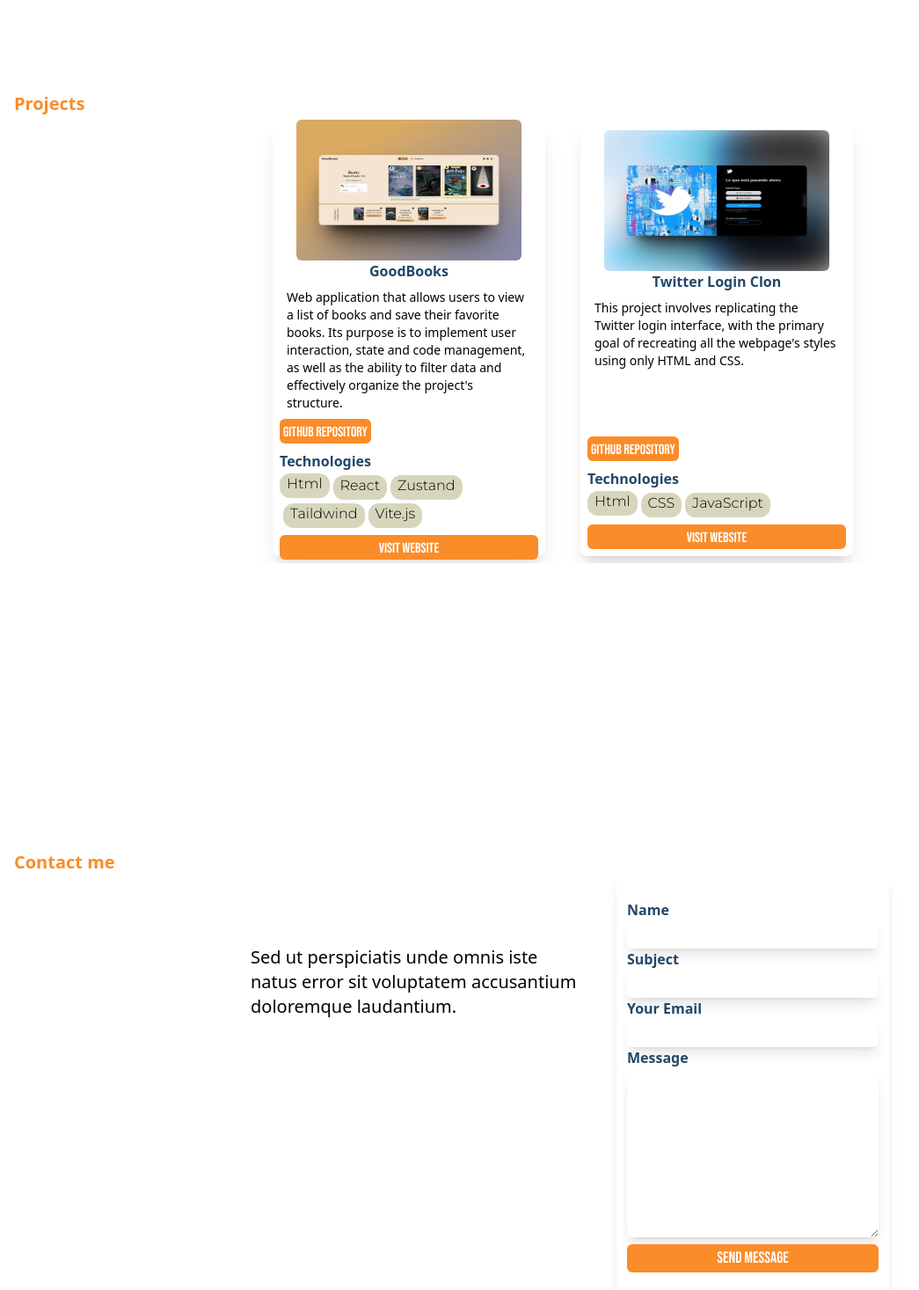
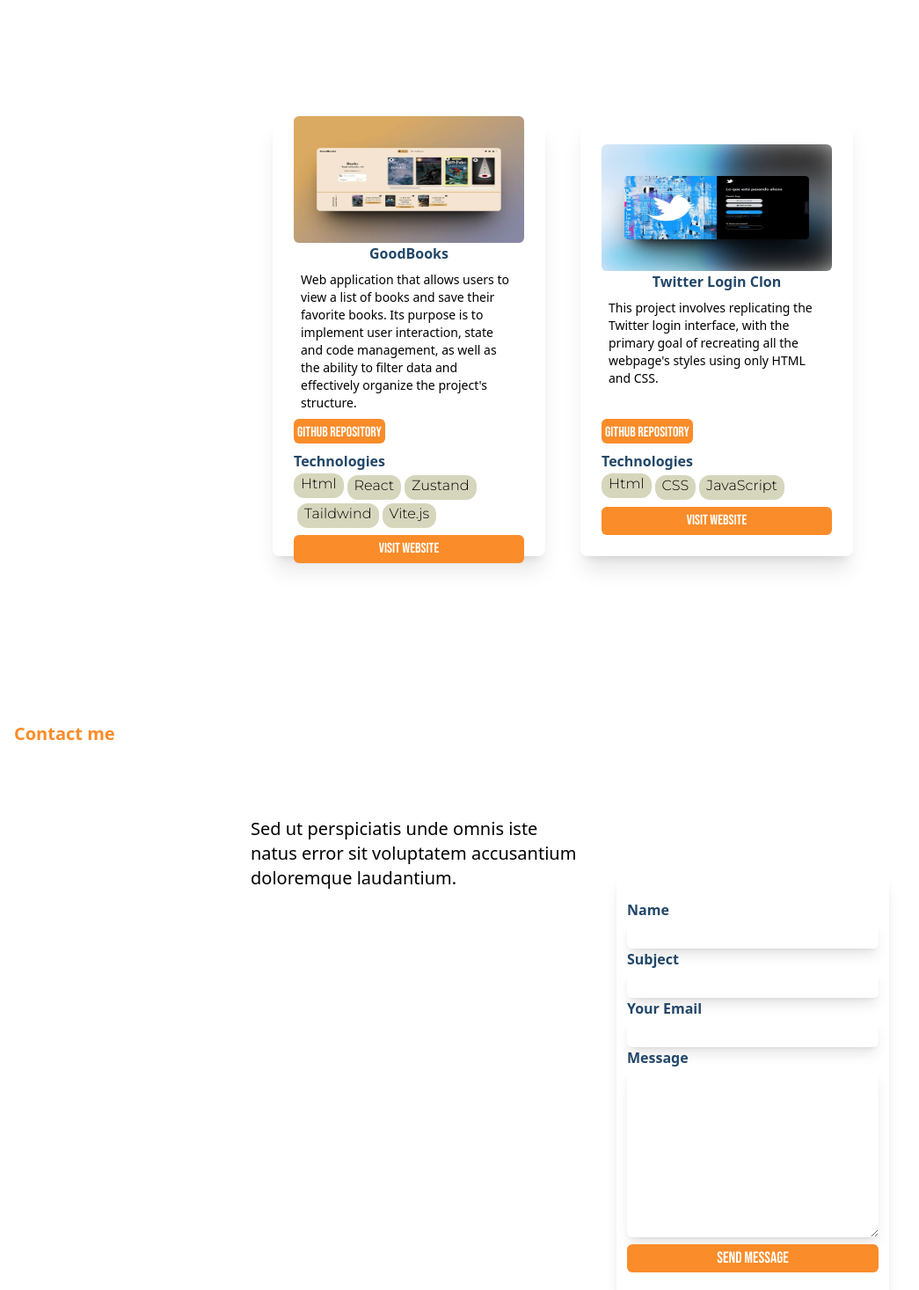
Before and after one commit to Leslie-L/PortafolioProfesional, a React (Vite) app in the folder PortafolioPorfesional/: page / in a window 1280 px wide. Shown: the part 1724-3190 px from the top of the page at 88% size, without its empty margins (0-1045 px from the left). Built offline with nearby package versions, Linux system fonts and the light colour scheme.

Commit message:
fixing layout and scroll

```diff
--- a/PortafolioPorfesional/src/Components/Contact/index.jsx
+++ b/PortafolioPorfesional/src/Components/Contact/index.jsx
@@ -36,12 +36,12 @@ function Contact() {
 
     }
     return(
-        <section id="contact" className="mt-20 mb-20 max-h-full min-h-screen flex flex-col justify-center items-center  dark:bg-black">
+        <section id="contact" className=" mb-20 max-h-full min-h-screen flex flex-col justify-center items-center  dark:bg-black">
             {showNotification && <Notification/>}
             <div  className='w-full md:h-1/5'>
                 <h2 className='justify-self-start px-4 font-beba font-bold text-xl text-orange'>{contactInfo.TITLE}</h2>
             </div>
-            <div className="flex flex-col justify-center items-center lg:flex-row lg:space-x-8">
+            <div className="flex flex-col flex-1 justify-center items-center lg:flex-row lg:space-x-8">
                 <p className="font-montserrat text-md ml-4 lg:pt-20 lg:w-96 lg:self-start lg:text-xl dark:text-white">{contactInfo.Paragraph}</p>
                 <form
                     className="w-[310px] h-[480px] flex flex-col justify-center shadow-lg rounded-lg p-3 dark:shadow-white dark:border-2 dark:border-white"
--- a/PortafolioPorfesional/src/Components/Projects/ProjectCard/Images/index.jsx
+++ b/PortafolioPorfesional/src/Components/Projects/ProjectCard/Images/index.jsx
@@ -1,6 +1,6 @@
 function Images({img,title}) {
     return(
-        <img className="w-64 h-40 rounded-md mt-2" src={img} alt={title} />
+        <img className="w-full h-36 rounded-md mt-2" src={img} alt={title} />
     )
 }
 export default Images;
--- a/PortafolioPorfesional/src/Components/Projects/ProjectCard/index.jsx
+++ b/PortafolioPorfesional/src/Components/Projects/ProjectCard/index.jsx
@@ -7,7 +7,7 @@ function ProjectCard({props}) {
         )
     }
     return(//
-        <article className="w-[310px] h-[500px] snap-always snap-center mb-2 flex-shrink-0 p-2 rounded-lg shadow-xl  bg-white flex flex-col justify-center items-center dark:bg-black dark:shadow-white dark:border-2 dark:border-white">
+        <article className="w-[310px] h-[500px] snap-always snap-center mb-2 flex-shrink-0 p-6 rounded-lg shadow-xl  bg-white flex flex-col justify-center items-center dark:bg-black dark:shadow-white dark:border-2 dark:border-white">
             {props.img}
             <h3 className="font-montserrat font-semibold text-md text-blue text-center">{props.title}</h3>
             <p className="font-montserrat font-light text-sm m-2 flex-1 dark:text-white">{props.description}</p>
@@ -20,7 +20,7 @@ function ProjectCard({props}) {
                     })}
                 </div>
             </div>
-            <a className=" p-1 pb-1 w-full h-7 rounded-md bg-orange font-bebas text-white self-start text-center hover:bg-pink"  href={props.link}>Visit Website</a>
+            <a className=" p-1 pb-1 w-full h-8 rounded-md bg-orange font-bebas text-white self-start text-center hover:bg-pink"  href={props.link}>Visit Website</a>
         </article>
     )
 }
--- a/PortafolioPorfesional/src/Components/Projects/index.jsx
+++ b/PortafolioPorfesional/src/Components/Projects/index.jsx
@@ -7,7 +7,7 @@ function Projects() {
             <div  className='w-full md:h-1/5'>
                 <h2 className='justify-self-start px-4 font-beba font-bold text-xl text-orange'>{projectInfo.TITLE}</h2>
             </div>
-            <div className="w-full flex justify-center">
+            <div className="w-full flex justify-center flex-1">
                 <div className="pl-96 w-[95%] overflow-x-auto snap-x snap-mandatory  flex space-x-10 items-center justify-center md:pl-0" >
                     {
                         projects.map(project=>{
--- a/PortafolioPorfesional/src/Components/Tools/index.jsx
+++ b/PortafolioPorfesional/src/Components/Tools/index.jsx
@@ -8,7 +8,7 @@ function Tools() {
                 <h2 className='justify-self-start px-4 font-beba font-bold text-xl text-orange'>{toolsInfo.TITLE}</h2>
                 <h3 className='text-center font-monserrat font-semibold text-blue mb-4'>{toolsInfo.SUBTITLE}</h3>
             </div>
-            <article className='w-full grid grid-cols-3 gap-2  md:gap-3 lg:grid-cols-6 lg:gap-4 md:w-4/5  '>
+            <article className='w-full h-auto  grid grid-cols-3 gap-2  md:gap-3 lg:grid-cols-6 lg:gap-4 md:w-4/5  '>
                 {
                    technologies.map(item=>{
                         return <CardTools key={item.name} tool={item}/>
--- a/PortafolioPorfesional/src/index.css
+++ b/PortafolioPorfesional/src/index.css
@@ -20,3 +20,7 @@
     background-color: #BD8787;
     border-radius: 10px;
 }
+*{
+  scroll-behavior: smooth;
+  scroll-padding-top: 45px;
+}
```
